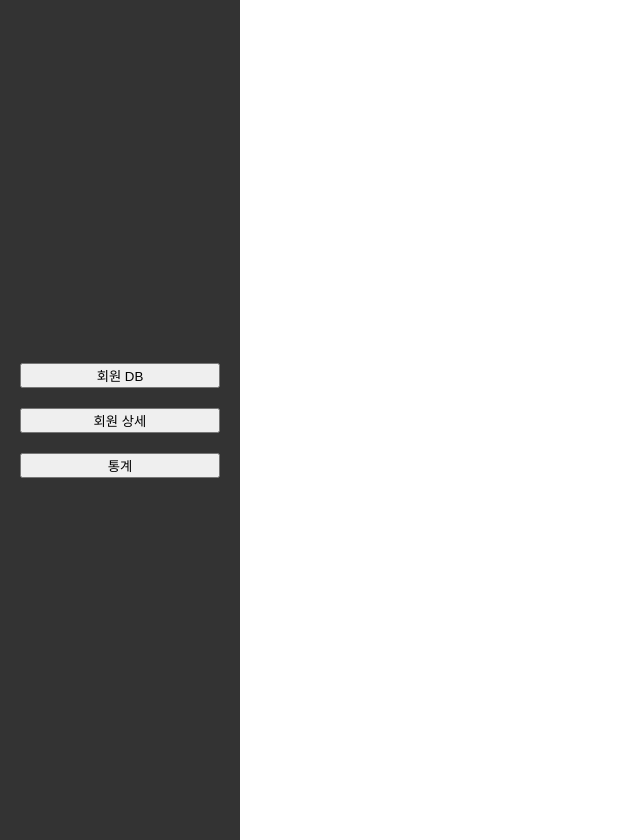
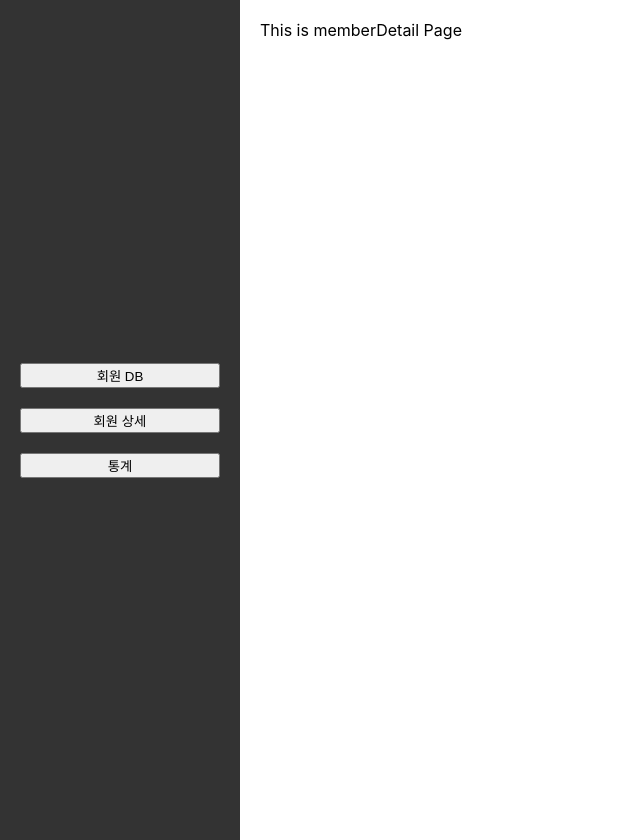
Before and after one commit to talktome-project2/frontend, a React (Create React App) app in the folder frontend/: page /memberDetail in a window 1280 px wide. Shown: the whole page, without its empty margins (0-640 px from the left). Built offline with nearby package versions, Linux system fonts and the light colour scheme.

Commit message:
Navigation Bar && Button Connection

```diff
--- a/frontend/package.json
+++ b/frontend/package.json
@@ -12,6 +12,7 @@
     "@types/styled-components": "^5.1.34",
     "react": "^19.0.0",
     "react-dom": "^19.0.0",
+    "react-router-dom": "^7.4.0",
     "react-scripts": "5.0.1",
     "styled-components": "^6.1.16",
     "typescript": "^4.9.5",
--- a/frontend/src/App.tsx
+++ b/frontend/src/App.tsx
@@ -1,12 +1,10 @@
 import React from "react";
 import NavigationBar from "./Components/NavigationBar";
+import RoutersManagement from "./Routes";
+import { BrowserRouter as Router, Route, Routes } from "react-router-dom";
 
 function App() {
-  return (
-    <>
-      <NavigationBar />
-    </>
-  );
+  return <div>{RoutersManagement()}</div>;
 }
 
 export default App;
--- a/frontend/src/Components/NavigationBar.tsx
+++ b/frontend/src/Components/NavigationBar.tsx
@@ -1,5 +1,6 @@
 import React from "react";
 import styled from "styled-components";
+import { useNavigate } from "react-router-dom";
 
 const NavBar = styled.div`
   width: 200px; /* 왼쪽 고정 너비 */
@@ -29,11 +30,12 @@ const Button = styled.button`
 `;
 
 const NavigationBar = () => {
+  const navigate = useNavigate();
   return (
     <NavBar>
-      <button>회원 DB</button>
-      <button>회원 상세</button>
-      <button>통계</button>
+      <button onClick={() => navigate("/memberDB")}>회원 DB</button>
+      <button onClick={() => navigate("/memberDetail")}>회원 상세</button>
+      <button onClick={() => navigate("/statistics")}>통계</button>
     </NavBar>
   );
 };
--- /dev/null
+++ b/frontend/src/Pages/LandingPage.tsx
@@ -0,0 +1,11 @@
+import NavigationBar from "../Components/NavigationBar";
+
+const LandingPage = () => {
+  return (
+    <>
+      <NavigationBar />
+    </>
+  );
+};
+
+export default LandingPage;
--- /dev/null
+++ b/frontend/src/Pages/memberDB.tsx
@@ -0,0 +1,28 @@
+import NavigationBar from "../Components/NavigationBar";
+import React from "react";
+import styled from "styled-components";
+
+const ContentWrapper = styled.div`
+  padding: 20px; /* 내용에 여백 추가 */
+  z-index: 1;
+  position: relative;
+  flex: 1;
+`;
+
+const PageContainer = styled.div`
+  display: flex; /* Flexbox 사용 */
+`;
+
+const DBPage = () => {
+  console.log("DB ON~");
+  return (
+    <PageContainer>
+      <NavigationBar />
+      <ContentWrapper>
+        <div>This is DB Page</div>
+      </ContentWrapper>
+    </PageContainer>
+  );
+};
+
+export default DBPage;
--- /dev/null
+++ b/frontend/src/Pages/memberDetail.tsx
@@ -0,0 +1,25 @@
+import NavigationBar from "../Components/NavigationBar";
+import styled from "styled-components";
+
+const ContentWrapper = styled.div`
+  padding: 20px; /* 내용에 여백 추가 */
+  z-index: 1;
+  position: relative;
+  flex: 1;
+`;
+
+const PageContainer = styled.div`
+  display: flex; /* Flexbox 사용 */
+`;
+const DetailPage = () => {
+  return (
+    <PageContainer>
+      <NavigationBar />
+      <ContentWrapper>
+        <div>This is memberDetail Page</div>
+      </ContentWrapper>
+    </PageContainer>
+  );
+};
+
+export default DetailPage;
--- /dev/null
+++ b/frontend/src/Pages/statistics.tsx
@@ -0,0 +1,27 @@
+import NavigationBar from "../Components/NavigationBar";
+import styled from "styled-components";
+
+const ContentWrapper = styled.div`
+  padding: 20px; /* 내용에 여백 추가 */
+  z-index: 1;
+  position: relative;
+  flex: 1;
+`;
+
+const PageContainer = styled.div`
+  display: flex; /* Flexbox 사용 */
+`;
+const StatisticsPage = () => {
+  return (
+    <>
+      <PageContainer>
+        <NavigationBar />
+        <ContentWrapper>
+          <div>This is statistics Page</div>
+        </ContentWrapper>
+      </PageContainer>
+    </>
+  );
+};
+
+export default StatisticsPage;
--- /dev/null
+++ b/frontend/src/Routes.tsx
@@ -0,0 +1,21 @@
+import React from "react";
+import { BrowserRouter as Router, Route, Routes } from "react-router-dom";
+import StatisticsPage from "./Pages/statistics";
+import DetailPage from "./Pages/memberDetail";
+import DBPage from "./Pages/memberDB";
+import LandingPage from "./Pages/LandingPage";
+
+const RoutersManagement = () => {
+  return (
+    <Router>
+      <Routes>
+        <Route path="/" element={<LandingPage />} />
+        <Route path="/statistics" element={<StatisticsPage />} />
+        <Route path="/memberDB" element={<DBPage />} />
+        <Route path="/memberDetail" element={<DetailPage />} />
+      </Routes>
+    </Router>
+  );
+};
+
+export default RoutersManagement;
```
Also changed, not shown: frontend/src/Components/Serach.tsx (added, +7 -0 lines), 2 other files (tests, documents, lock files or other folders).
